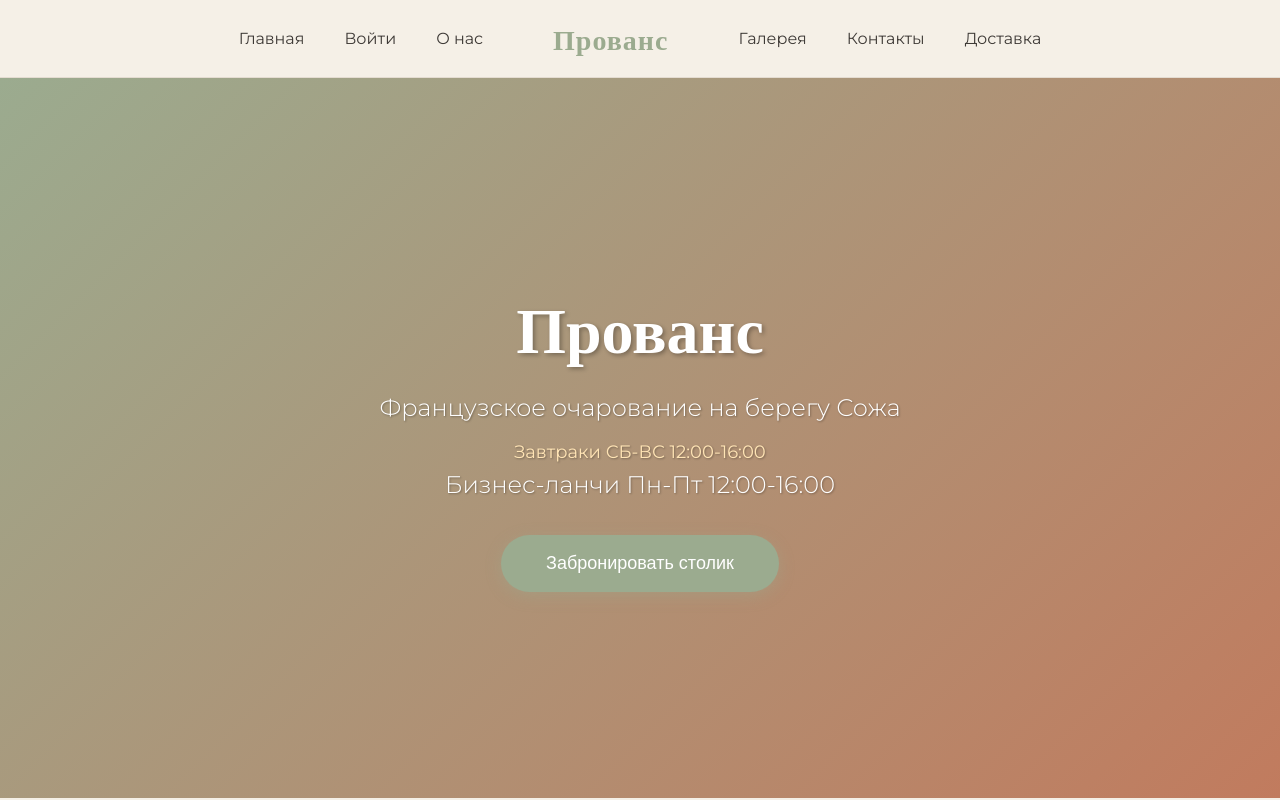
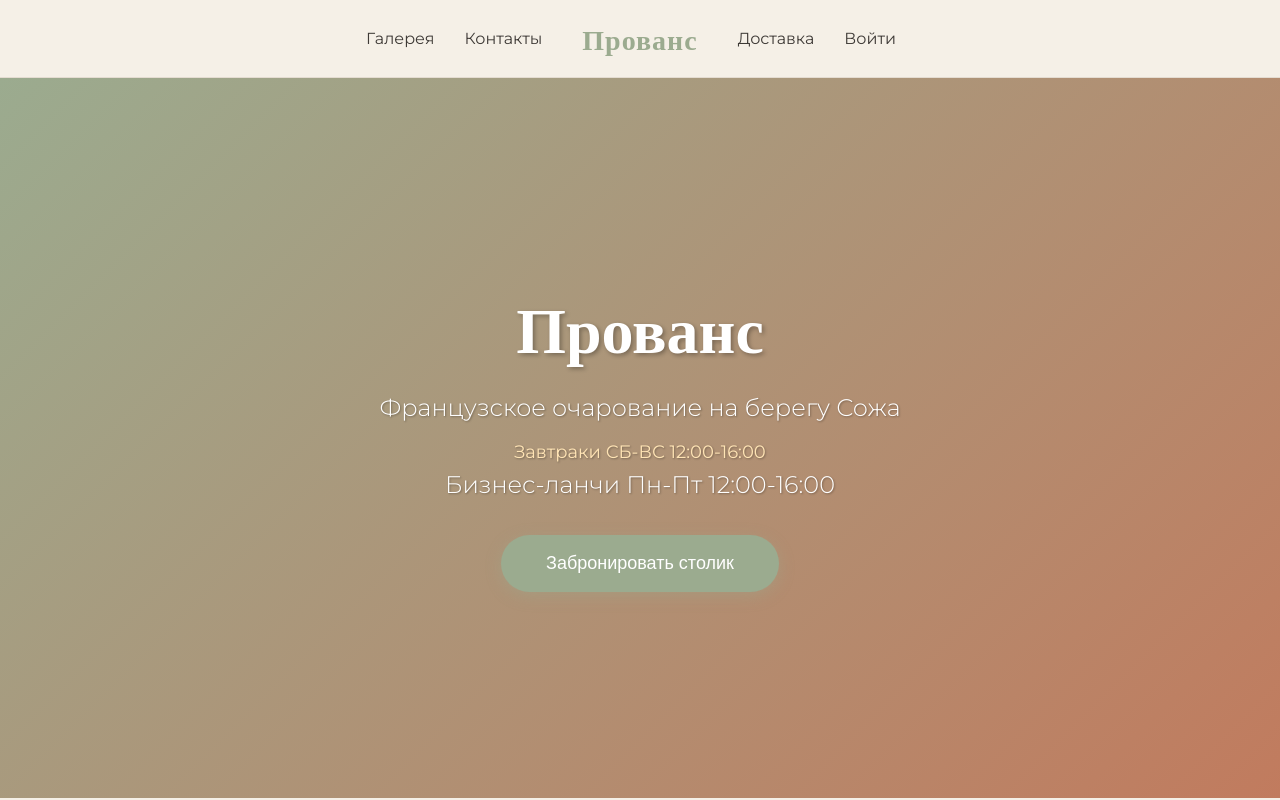
Before and after one commit to thieveoflettuce/restaurant-app, a React (Create React App) app in the folder client/: page / in a window 1280 px wide. Shown: the top 800 px of the page. Built offline with nearby package versions, Linux system fonts and the light colour scheme.

Commit message:
navbar remaster

```diff
--- a/client/src/App.css
+++ b/client/src/App.css
@@ -24,10 +24,25 @@ body {
 }
 
 .nav {
-  display: flex;
-  justify-content: center;
+  display: grid;
+  grid-template-columns: 1fr auto 1fr;
   align-items: center;
   gap: 40px;
+  width: 100%;
+}
+
+.nav-left {
+  display: flex;
+  align-items: center;
+  justify-content: flex-end;
+  gap: 30px;
+}
+
+.nav-right {
+  display: flex;
+  align-items: center;
+  justify-content: flex-start;
+  gap: 30px;
 }
 
 .nav-btn {
@@ -67,8 +82,11 @@ body {
   font-size: 28px;
   font-weight: 700;
   color: #9BAB8F;
-  margin: 0 30px;
   letter-spacing: 1px;
+  background: none;
+  border: none;
+  cursor: pointer;
+  padding: 0;
 }
 
 .burger {
--- a/client/src/App.tsx
+++ b/client/src/App.tsx
@@ -53,7 +53,22 @@ function App() {
       {/* Шапка */}
       <header className="header">
         <nav className="nav">
-          <button className="nav-btn">Главная</button>
+          <div className="nav-left">
+            <button className="nav-btn">Галерея</button>
+            <button className="nav-btn" onClick={() => document.getElementById('contacts')?.scrollIntoView({ behavior: 'smooth' })}>Контакты</button>
+          </div>
+          <button className="logo" onClick={() => window.scrollTo({ top: 0, behavior: 'smooth' })}>
+            Прованс
+          </button>
+          <div className="nav-right">
+            <a
+              href="https://just-eat.by/provence-gomel"
+              target="_blank"
+              rel="noopener noreferrer"
+              className="delivery-link"
+            >
+              Доставка
+            </a>
             {user ? (
               <button className="nav-btn nav-account-btn" onClick={() => setIsAccountOpen(true)}>
                 <span className="nav-account-avatar">{user.name.charAt(0).toUpperCase()}</span>
@@ -62,18 +77,7 @@ function App() {
             ) : (
               <button className="nav-btn" onClick={() => setIsAuthOpen(true)}>Войти</button>
             )}
-          <button className="nav-btn">О нас</button>
-          <div className="logo">Прованс</div>
-          <button className="nav-btn">Галерея</button>
-          <button className="nav-btn">Контакты</button>
-          <a
-  href="https://just-eat.by/provence-gomel"
-  target="_blank"
-  rel="noopener noreferrer"
-  className="delivery-link"
->
-  Доставка
-</a>
+          </div>
         </nav>
         <button className="burger" onClick={() => setIsMenuOpen(!isMenuOpen)}>☰</button>
       </header>
@@ -137,7 +141,7 @@ function App() {
       </section>
 
       {/* Контакты */}
-      <section className="contacts">
+      <section className="contacts" id="contacts">
         <h2 className="section-title">Контакты</h2>
         <div className="contacts-container">
           <div className="contacts-info">
```
Lines whose indentation alone changed are shown as unchanged.
